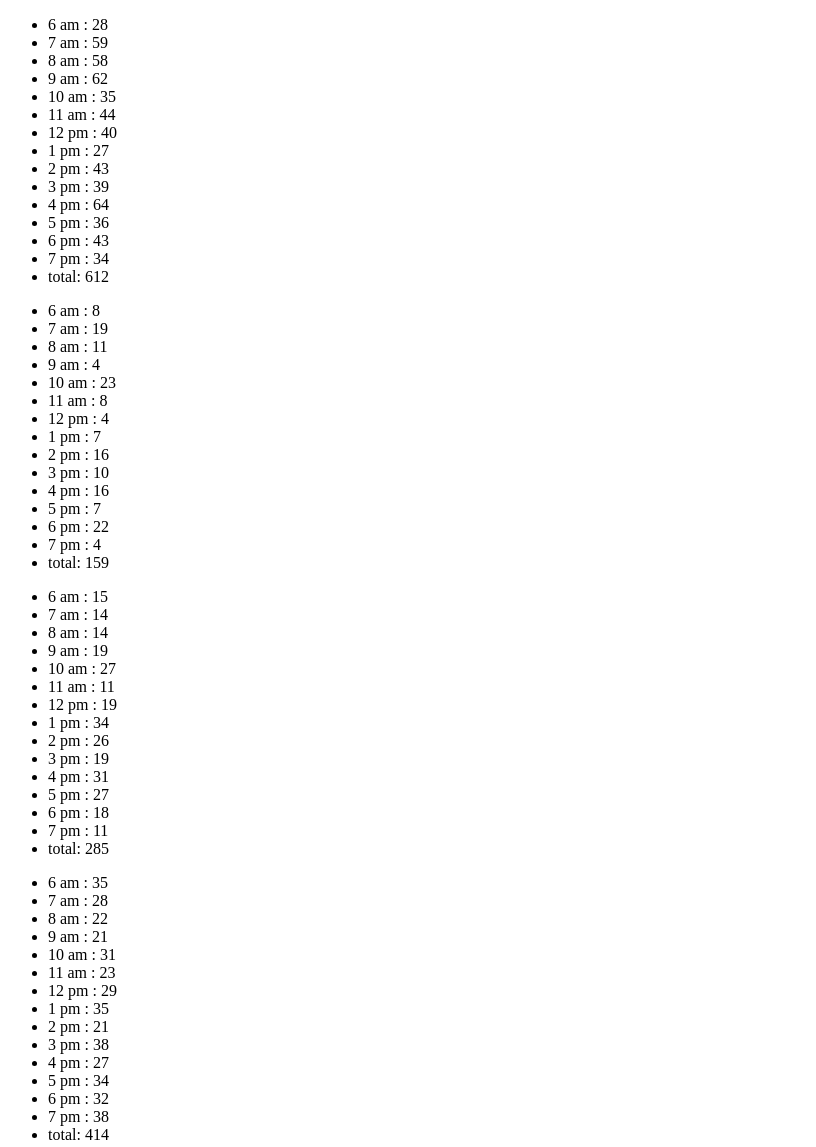
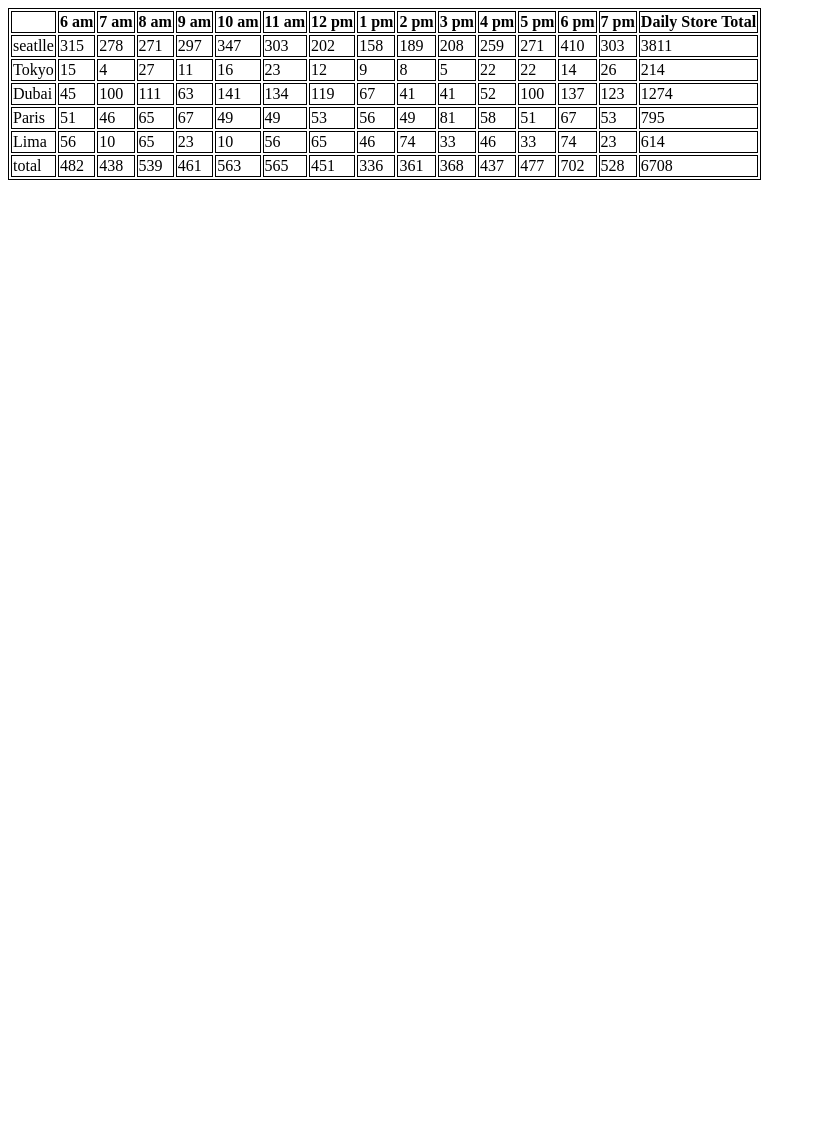
Before and after one commit to haneen-izz/cookies-stand, a plain HTML site: page index.html in a window 1280 px wide. Shown: the top 1147 px of the page, without its empty margins (0-816 px from the left). After the commit the page ends 800 px from the top, so only its background shows below. Drawn offline with Linux system fonts and the light colour scheme.

Commit message:
changes js

```diff
--- a/index.html
+++ b/index.html
@@ -4,19 +4,15 @@
     <meta charset="UTF-8">
     <meta http-equiv="X-UA-Compatible" content="IE=edge">
     <meta name="viewport" content="width=device-width, initial-scale=1.0">
+     <link rel="stylesheet" href="style.css">
     <title>Document</title>
 </head>
 <body>
 <header></header>
 <main>
-<div id="seattle1"></div>
-<div id="tokyo1"></div>
-<div id="dubai1"></div>
-<div id="paris1"></div>
-<div id="lima1"></div>
+<div id="container"></div>
 </main>
 <footer></footer>
 <script src="js/app.js"></script>
 </body>
-</body>
 </html>
--- a/js/app.js
+++ b/js/app.js
@@ -1,242 +1,140 @@
-'use strict';
-let hours = ['6 am', '7 am', '8 am','9 am' , ' 10 am' , '11 am ' , '12 pm' , '1 pm' , '2 pm',  '3 pm' , '4 pm' , '5 pm' , '6 pm','7 pm'];
-let Seattle = {
-    locationName :'Seattle',
-    minCustomers : 23,
-    maxCustomers : 65,
-    AvgCookie : 6.3,
-    customerNumber:[],
-    sales:[],
-    total: 0,
-
-
-  random: function(min ,max){
-    min = Math.ceil(this.minCustomers);
-    max = Math.floor(this.maxCustomers);
-    for(let i = 0 ; i < hours.length; i++){
-    this.sales.push(Math.floor(Math.random() * (max - min + 1) + min));
-
- }
-
-},
-
-
-calculate: function(){
-for(let i = 0; i < hours.length; i++ ){
-    this.sales.push(this.customerNumber[i] * this.AvgCookie);
-    this.total += this.sales[i];
-
-}
-},
-
-render: function(){
-let conatiner = document.getElementById('seattle1');
-let ulELement = document.createElement('ul');
-conatiner.appendChild(ulELement);
-for(let i = 0; i < hours.length ; i++){
-    let liELement = document.createElement('li');
-    ulELement.appendChild(liELement);
-    liELement.textContent = hours[i] +" : "+ this.sales[i];
-
-
-}
-let total= document.createElement('li');
-ulELement.appendChild(total);
-total.textContent= `total: ${this.total}`
-}
-}
-Seattle.random(23 , 65);
-Seattle.calculate();
-Seattle.render();
+ 'use strict';
 
 
 
-let Tokyo = {
-    locationName : 'Tokyo',
-    minCustomers : 3,
-    maxCustomers : 24,
-    AvgCookie :  1.2,
-    customerNumber:[],
-    sales:[],
-    total: 0,
+    let storeArray=[];
+    let hours = ['6 am', '7 am', '8 am','9 am' , ' 10 am' , '11 am ' , '12 pm' , '1 pm' , '2 pm',  '3 pm' , '4 pm' , '5 pm' , '6 pm','7 pm'];
+    let container = document.getElementById('container');
+    let tableElement = document.createElement('table');
+    container.appendChild(tableElement);
 
-    random: function(min ,max){
-        min = Math.ceil(this.minCustomers);
-        max = Math.floor(this.maxCustomers);
-        for(let i = 0 ; i < hours.length; i++){
-        this.sales.push(Math.floor(Math.random() * (max - min + 1) + min));
-     }
+      function Store (storeName, minCustomer, maxCustomer, avgCookie){
+      this.storeName =storeName;
+      this.minCustomer = minCustomer;
+      this.maxCustomer = maxCustomer;
+      this.avgCookie = avgCookie;
+      this.sales = [];
+      this.customerNumber = [];
+      this.total = 0;
+      storeArray.push(this)
+    }
+   Store.prototype.getcustomerNumber = function(){
+       let min = Math.ceil(this.minCustomer);
+      let  max = Math.floor(this.maxCustomer);
 
-    },
+        for (let i=0; i<hours.length; i++){
+
+            this.customerNumber.push(Math.floor(Math.random() * (max - min + 1) + min))
+        }
+
+      };
 
 
-    calculate: function(){
-    for(let i = 0; i < hours.length; i++ ){
-        this.sales.push(this.customerNumber[i] * this.AvgCookie);
-        this.total += this.sales[i];
+     Store.prototype.getsales= function(){
+        for (let i=0; i<hours.length; i++){
+          let calcuSales= Math.ceil(this.customerNumber[i]*this.avgCookie);
+          this.sales.push(calcuSales);
+          this.total += calcuSales;
+        }
+      };
+        Store.prototype.render = function () {
 
+             let trEl= document.createElement('tr');
+
+             tableElement.appendChild(trEl)
+             let tdEl1 = document.createElement('td');
+             trEl.appendChild(tdEl1);
+             tdEl1.textContent = `${this.storeName}`;
+        for (let i=0;i<hours.length;i++){
+
+         let tdEl = document.createElement('td');
+        trEl.appendChild(tdEl);
+
+        tdEl.textContent = `${this.sales[i]}`;
+         }
+
+        let tdEl2 = document.createElement('td');
+         trEl.appendChild(tdEl2);
+
+         tdEl2.textContent = this.total;
     }
-    },
-
-    render: function(){
-    let conatiner = document.getElementById('tokyo1');
-    let ulELement = document.createElement('ul');
-    conatiner.appendChild(ulELement);
-    for(let i = 0; i < hours.length ; i++){
-        let liELement = document.createElement('li');
-        ulELement.appendChild(liELement);
-        liELement.textContent = hours[i] +" : "+ this.sales[i];
-
-}
-let total= document.createElement('li');
-ulELement.appendChild(total);
-  total.textContent= `total: ${this.total}`
-
-    }
-}
-Tokyo.random(3 , 24);
-Tokyo.calculate();
-Tokyo.render();
-
-let Dubai = {
-    locationName : 'Dubai',
-    minCustomers : 11,
-    maxCustomers : 38,
-    AvgCookie : 3.7,
-    customerNumber:[],
-    sales:[],
-    total: 0,
 
 
-  random: function(min ,max){
-    min = Math.ceil(this.minCustomers);
-    max = Math.floor(this.maxCustomers);
-    for(let i = 0 ; i < hours.length; i++){
-    this.sales.push(Math.floor(Math.random() * (max - min + 1) + min));
 
- }
+      function createtableHeader() {
+            let trEl = document.createElement('tr');
+            tableElement.appendChild(trEl);
 
-},
+             let thEl1 = document.createElement('th');
+            trEl.appendChild(thEl1);
+            thEl1.textContent = '';
+
+            for(let i = 0; i <= hours.length-1; i++) {
+                let thEl1 = document.createElement('th');
+                trEl.appendChild(thEl1);
+                thEl1.textContent = `${hours[i]}`;
+
+            }
+            let thEl2 = document.createElement('th');
+             trEl.appendChild(thEl2);
+            thEl2.textContent = 'Daily Store Total';
+        }
+
+         createtableHeader();
+
+        function createtableFooter(){
+
+            let trEl = document.createElement('tr');
+            tableElement.appendChild(trEl)
+            let thEl20 = document.createElement('td');
+            trEl.appendChild(thEl20);
+            thEl20.textContent = "total";
+
+            let totalTable =0;
+
+            for(let i=0 ; i<hours.length;i++){
+                let total=0;
+
+                for(let j=0 ; j<storeArray.length;j++){
+                    total = total + storeArray[j].sales[i];
+                    totalTable = totalTable +  storeArray[j].sales[i];
+
+            }
+
+        let thEl10 = document.createElement('td');
+            trEl.appendChild(thEl10);
+            thEl10.textContent = total;
+        }
+        let thEl70 = document.createElement('td');
+            trEl.appendChild(thEl70);
+            thEl70.textContent = totalTable;
+        };
 
 
-calculate: function(){
-for(let i = 0; i < hours.length; i++ ){
-    this.sales.push(this.customerNumber[i] * this.AvgCookie);
-    this.total += this.sales[i];
+        let Seattle = new Store ('seatlle', 23, 65,6.3)
+        let Tokyo  =   new Store ('Tokyo', 3, 24,1.2)
+        let Dubai =   new Store ('Dubai', 11, 38,3.7)
+        let Paris =   new Store ('Paris', 20, 38,2.3)
+        let Lima =    new Store ('Lima', 2, 16,4.6)
+        Seattle.getcustomerNumber();
+        Seattle.getsales();
+        Seattle.render()
 
-}
-},
+        Tokyo.getcustomerNumber()
+        Tokyo.getsales();
+        Tokyo.render()
 
-render: function(){
-let conatiner = document.getElementById('dubai1');
-let ulELement = document.createElement('ul');
-conatiner.appendChild(ulELement);
-for(let i = 0; i < hours.length ; i++){
-    let liELement = document.createElement('li');
-    ulELement.appendChild(liELement);
-    liELement.textContent = hours[i] +" : "+ this.sales[i];
-}
+        Dubai.getcustomerNumber();
+        Dubai.getsales();
+        Dubai.render()
 
-let total= document.createElement('li');
-ulELement.appendChild(total);
-total.textContent= `total: ${this.total}`
-}
-}
-Dubai.random(11 , 38);
-Dubai.calculate();
-Dubai.render();
+        Paris.getcustomerNumber();
+        Paris.getsales();
+        Paris.render()
 
-let Paris = {
-    locationName : 'Paris',
-    minCustomers: 20,
-    maxCustomers: 38,
-    AvgCookie: 2.3,
-    customerNumber:[],
-    sales:[],
-    total: 0,
+        Lima.getcustomerNumber();
+        Lima.getsales();
+        Lima.render()
 
 
-  random: function(min ,max){
-    min = Math.ceil(this.minCustomers);
-    max = Math.floor(this.maxCustomers);
-    for(let i = 0 ; i < hours.length; i++){
-    this.sales.push(Math.floor(Math.random() * (max - min + 1) + min));
-
-     }
-
-    },
-
-
-    calculate: function(){
-    for(let i = 0; i < hours.length; i++ ){
-        this.sales.push(this.customerNumber[i] * this.AvgCookie);
-        this.total += this.sales[i];
-
-    }
-    },
-
-    render: function(){
-    let conatiner = document.getElementById('paris1');
-    let ulELement = document.createElement('ul');
-    conatiner.appendChild(ulELement);
-    for(let i = 0; i < hours.length ; i++){
-        let liELement = document.createElement('li');
-        ulELement.appendChild(liELement);
-        liELement.textContent = hours[i] +" : "+ this.sales[i];
-
-    }
-    let total= document.createElement('li');
-   ulELement.appendChild(total);
-   total.textContent= `total: ${this.total}`
-  }
-}
-Paris.random(20 , 38);
-Paris.calculate();
-Paris.render();
-
-let Lima = {
-    locationName : 'Lima',
-    minCustomers : 2,
-    maxCustomers : 16,
-    AvgCookie : 4.6,
-    customerNumber:[],
-    sales:[],
-    total: 0,
-
-
-    random: function(min ,max){
-        min = Math.ceil(this.minCustomers);
-        max = Math.floor(this.maxCustomers);
-        for(let i = 0 ; i < hours.length; i++){
-        this.sales.push(Math.floor(Math.random() * (max - min + 1) + min));
-     }
-
-
-    },
-
-
-    calculate: function(){
-    for(let i = 0; i < hours.length; i++ ){
-        this.sales.push(this.customerNumber[i] * this.AvgCookie);
-        this.total += this.sales[i];
-
-    }
-    },
-
-    render: function(){
-    let conatiner = document.getElementById('lima1');
-    let ulELement = document.createElement('ul');
-    conatiner.appendChild(ulELement);
-    for(let i = 0; i < hours.length ; i++){
-        let liELement = document.createElement('li');
-        ulELement.appendChild(liELement);
-        liELement.textContent = hours[i] +" : "+ this.sales[i];
-}
-let total= document.createElement('li');
-ulELement.appendChild(total);
-total.textContent= `total: ${this.total}`
-    }
-}
-Lima.random(2 , 16);
-Lima.calculate();
-Lima.render();
+        createtableFooter();
--- /dev/null
+++ b/style.css
@@ -0,0 +1,5 @@
+table,
+th,
+td {
+  border: 1px solid black;
+}
```
